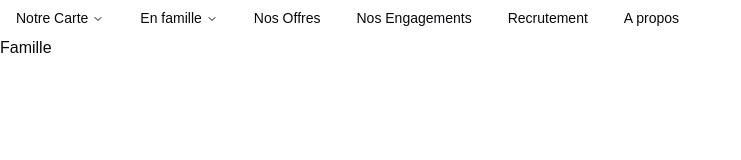
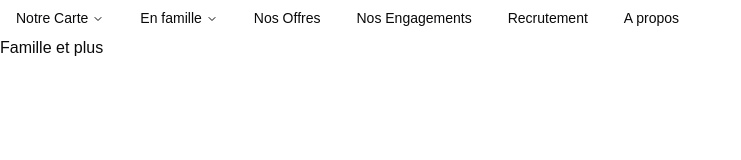
Before and after one commit to BaiAissame/giga-boulet, a Next.js app: page /Famille in a window 1280 px wide. Shown: the top 160 px of the page, without its empty margins (0-741 px from the left). Built offline with nearby package versions, Linux system fonts and the light colour scheme.

Commit message:
test ajout

```diff
--- a/src/app/Famille/page.js
+++ b/src/app/Famille/page.js
@@ -2,6 +2,6 @@ import React from 'react'
 
 export default function page() {
   return (
-    <div>Famille</div>
+    <div>Famille et plus</div>
   )
 }
```
